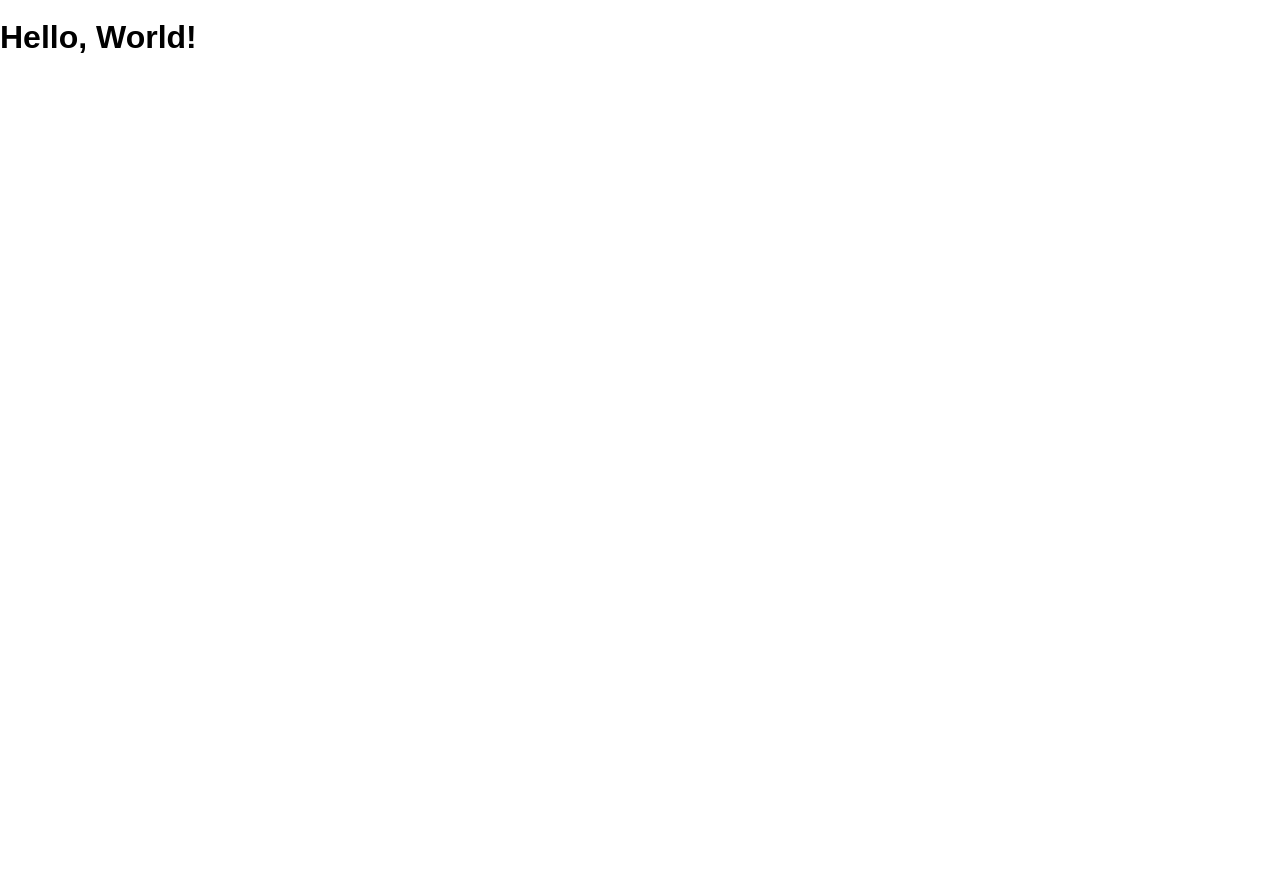
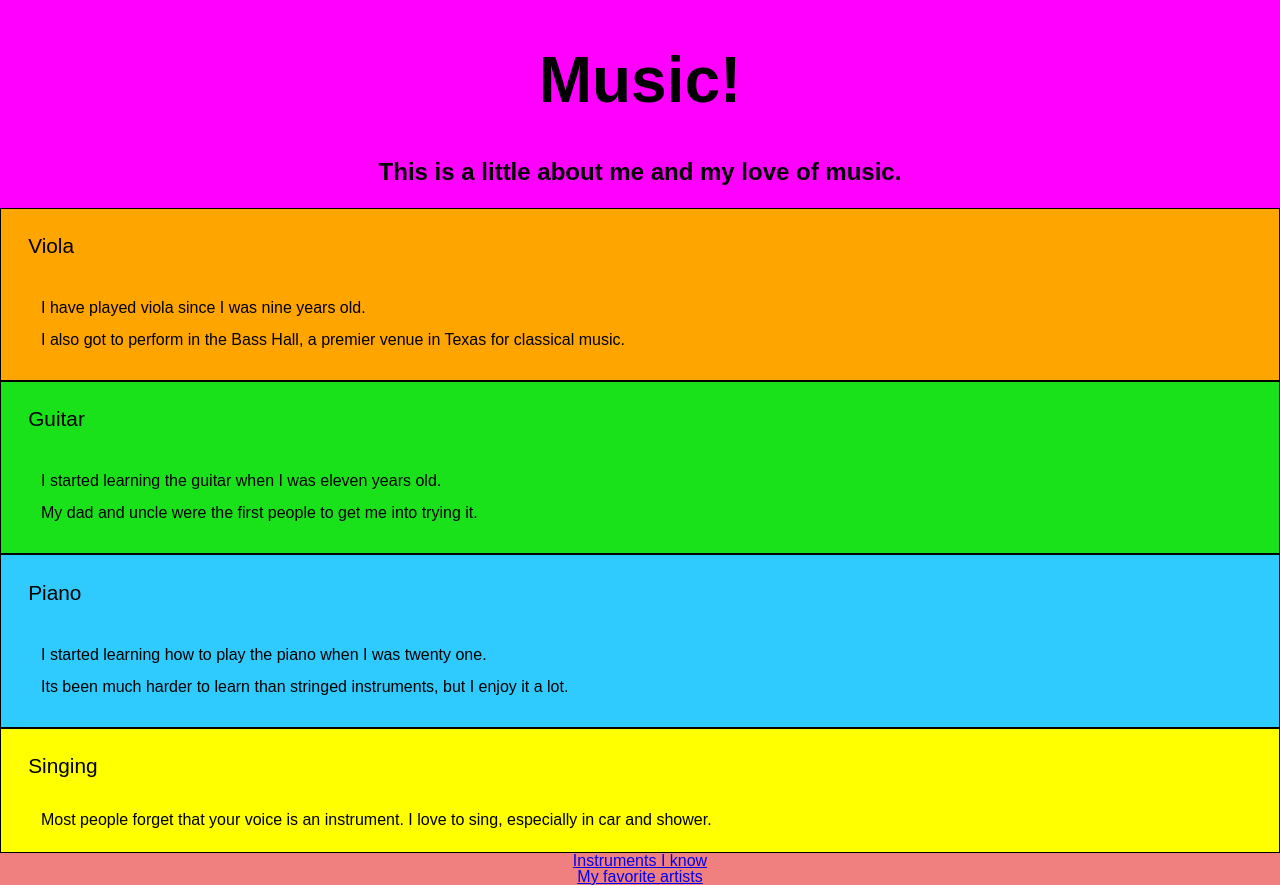
Before and after one commit to AllanHall/git-cheet-sheet, a website: page public/index.html in a window 1280 px wide. Before the commit the page ends 821 px from the top, so only its background shows below. Drawn offline with Linux system fonts and the light colour scheme.

Commit message:
finished hw two

```diff
--- a/public/index.html
+++ b/public/index.html
@@ -1,13 +1,63 @@
 <!DOCTYPE html>
 <html>
   <head lang="en">
-    <meta charset="UTF-8">
-    <meta name="viewport" content="width=device-width, initial-scale=1">
-    <title>git-cheet-sheet</title>
-    <link rel="shortcut icon" href="/favicon.ico">
-    <link rel="stylesheet" href="/screen.css">
+    <meta charset="UTF-8" />
+    <meta name="viewport" content="width=device-width, initial-scale=1" />
+    <title>my-hobby</title>
+    <link rel="shortcut icon" href="/favicon.ico" />
+    <link rel="stylesheet" href="/screen.css" />
   </head>
   <body>
-    <h1 class='hello-world'>Hello, World!</h1>
+    <h1 class="page-header">Music!</h1>
+    <h2 class="page-descriptor">This is a little about me and my love of music.</h2>
+    <ul>
+      <li class="first-instrument">
+        <header id="instrument">Viola</header>
+        <p>
+          <div id="extra-space">
+            I have played viola since I was nine years old.
+          </div>
+          <div id="extra-space">
+            I also got to perform in the Bass Hall, a premier venue in Texas for classical music.
+          </div>
+        </p>
+      </li>
+      <li class="second-instrument">
+        <header id="instrument">Guitar</header>
+        <p>
+          <div id="extra-space">
+            I started learning the guitar when I was eleven years old.
+          </div>
+          <div id="extra-space">
+            My dad and uncle were the first people to get me into trying it.
+          </div>
+        </p>
+      </li>
+      <li class="third-instrument">
+        <header id="instrument">Piano</header>
+        <p>
+          <div id="extra-space">
+          I started learning how to play the piano when I was twenty one.
+          </div>
+          <div id="extra-space">
+          Its been much harder to learn than stringed instruments, but I enjoy it a lot.
+          </div>
+        </p>
+      </li>
+      <li class="fourth-instrument">
+        <header id="instrument">Singing</header>
+        <p>
+          Most people forget that your voice is an instrument. I love to sing, especially in car and shower.
+        </p>
+      </li>
+    </ul>
+  <footer>
+    <div>
+      <a href="index.html">Instruments I know</a>
+    </div>
+    <div>
+      <a href="hobbies.html">My favorite artists</a>
+    </div>
+  </footer>
   </body>
 </html>
--- /dev/null
+++ b/public/notes.css
@@ -0,0 +1,60 @@
+:root {
+  font: 16px / 1 sans-serif;
+}
+
+html {
+  height: 100%;
+}
+
+body {
+  margin: 0;
+  min-height: 100%;
+}
+
+* h1,
+h2 {
+  margin: 0;
+  padding: 0;
+}
+
+.page-two-header {
+  text-align: center;
+  font-size: 4rem;
+  background-color: rgb(165, 65, 165);
+  min-height: 10rem;
+  padding-top: 3rem;
+}
+
+#artist-one {
+  background-color: teal;
+  text-align: center;
+  min-height: 3rem;
+  padding-top: 1rem;
+}
+
+#artist-two {
+  background-color: teal;
+  text-align: center;
+  min-height: 3rem;
+  padding-top: 1rem;
+}
+
+#artist-three {
+  background-color: teal;
+  text-align: center;
+  min-height: 3rem;
+  padding-top: 1rem;
+}
+
+#more-space {
+  padding: 0.5rem 0 0.5rem 2rem;
+}
+
+footer {
+  text-align: center;
+  background-color: maroon;
+}
+
+footer > div > a {
+  color: white;
+}
--- a/public/screen.css
+++ b/public/screen.css
@@ -10,3 +10,87 @@ body {
   margin: 0;
   min-height: 100%;
 }
+
+* ul,
+ol {
+  margin: 0;
+  padding: 0;
+  list-style: none;
+}
+
+.page-header {
+  text-align: center;
+  font-size: 4rem;
+  margin: 0 0 0 0;
+  padding: 3rem 2rem;
+  background-color: magenta;
+}
+
+.page-header::before {
+  /*content: url('Cssone.png');
+  transform: scale(0.1);*/
+  /* The image online was way too big and had trouble fitting in the header.
+  Even after I sized them down, they wouldn't stay inline despite the inline-block */
+  padding: 0 1rem;
+  display: inline-block;
+  vertical-align: middle;
+}
+
+.page-header::after {
+  /*content: url('Cssone.png');
+  transform: scale(0.1);*/
+  /* So I just decided to cut them, but learned quite a bit going down that rabbit hole */
+  padding: 0 1rem;
+  display: inline-block;
+  vertical-align: middle;
+}
+
+.page-descriptor {
+  background-color: magenta;
+  margin: 0 0 0 0;
+  padding-bottom: 1.5rem;
+  text-align: center;
+}
+
+.first-instrument {
+  padding: 0.5rem;
+  background-color: orange;
+  border: 1px solid black;
+}
+
+.second-instrument {
+  padding: 0.5rem;
+  background-color: rgb(26, 226, 26);
+  border: 1px solid black;
+}
+
+.third-instrument {
+  padding: 0.5rem;
+  background-color: rgb(47, 203, 255);
+  border: 1px solid black;
+}
+
+.fourth-instrument {
+  padding: 0.5rem;
+  background-color: yellow;
+  border: 1px solid black;
+}
+
+#instrument {
+  font-size: 1.3rem;
+  font-style: bold;
+  padding: 1.2rem 1.2rem 1.2rem 1.2rem;
+}
+
+#extra-space {
+  padding: 0.5rem 0 0.5rem 2rem;
+}
+
+p {
+  padding-left: 2rem;
+}
+
+footer {
+  text-align: center;
+  background-color: lightcoral;
+}
```
Also changed, not shown: package.json (+5 -3 lines), public/Hobbies.html (added, +56 -0 lines), public/Cssone.png (added), public/flume.jpg (added), public/jamie.jpg (added), public/porter.jpg (added), 1 other file.
